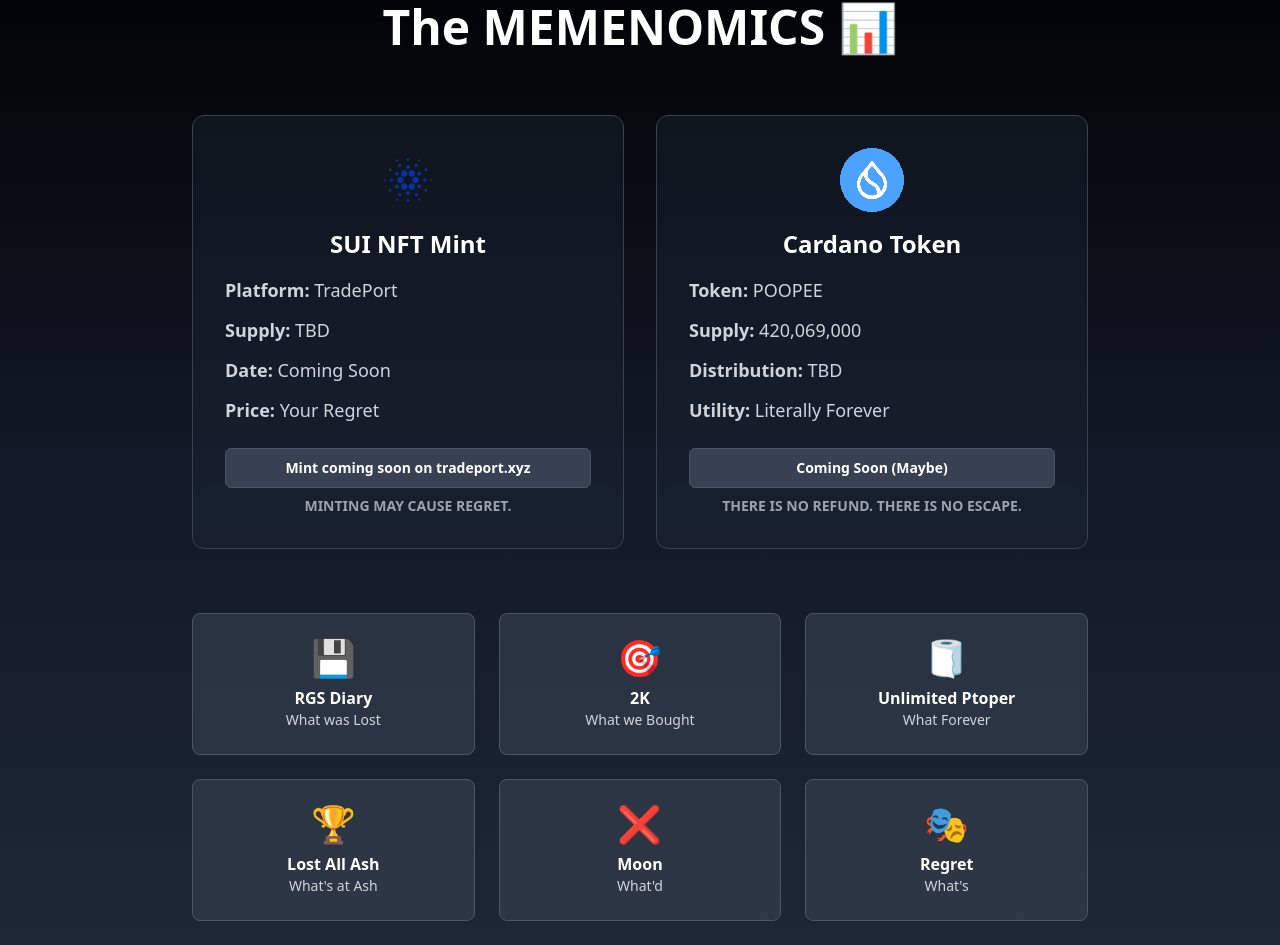
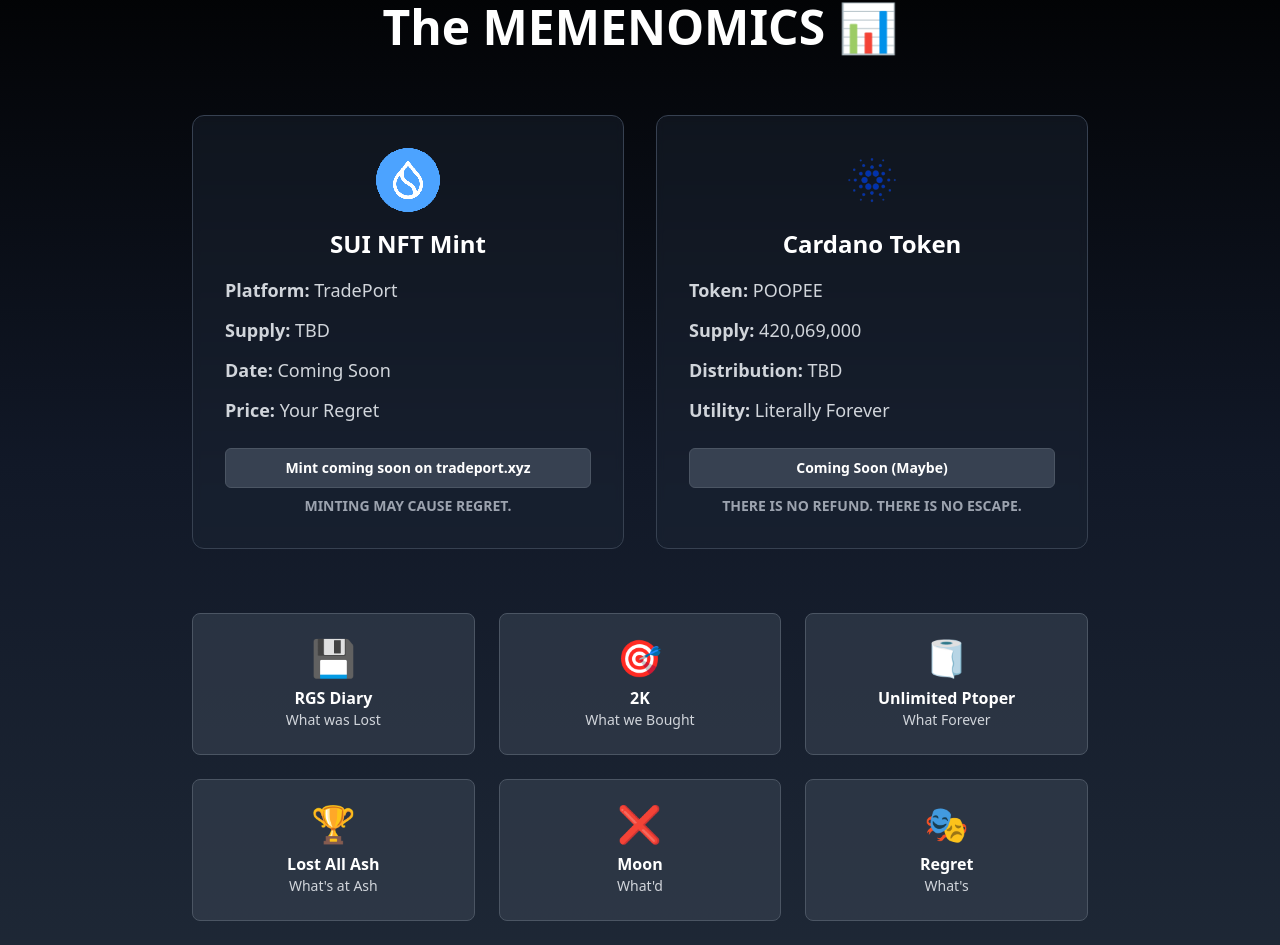
Before and after one commit to tradenly/test-repo, a React (Vite) app: page / in a window 1280 px wide. Shown: the part 2199-3144 px from the top of the page. Built offline with nearby package versions, Linux system fonts and the light colour scheme.

Commit message:
Swap NFT and token icons
Swapped the icons in the MintInfoSection, so the Cardano token card now displays the SUI icon and the SUI NFT mint card displays the Cardano icon.

```diff
--- a/src/components/MintInfoSection.tsx
+++ b/src/components/MintInfoSection.tsx
@@ -13,7 +13,7 @@ export const MintInfoSection = () => {
           <div className="bg-gray-800/40 backdrop-blur-sm rounded-xl p-8 border border-gray-700">
             <div className="mb-4">
               <img
-                src="/lovable-uploads/94398dd3-8fbc-453f-a517-4ba31ec9e3d5.png"
+                src="/lovable-uploads/1b2b8e90-5d58-42db-b73f-5dd406333bf1.png"
                 alt="SUI Network Icon"
                 className="w-16 h-16 mx-auto"
               />
@@ -36,7 +36,7 @@ export const MintInfoSection = () => {
           <div className="bg-gray-800/40 backdrop-blur-sm rounded-xl p-8 border border-gray-700">
             <div className="mb-4">
               <img
-                src="/lovable-uploads/1b2b8e90-5d58-42db-b73f-5dd406333bf1.png"
+                src="/lovable-uploads/94398dd3-8fbc-453f-a517-4ba31ec9e3d5.png"
                 alt="Cardano Icon"
                 className="w-16 h-16 mx-auto"
               />
```
